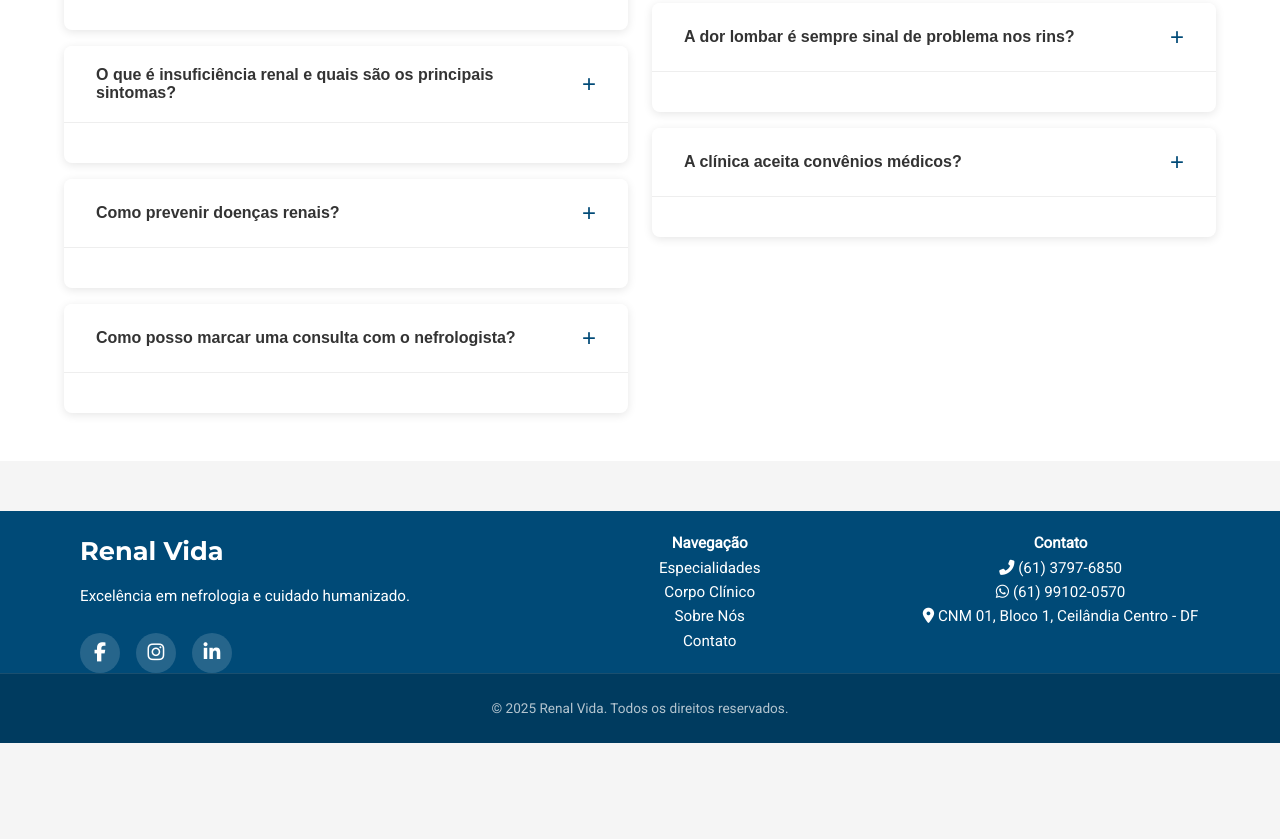
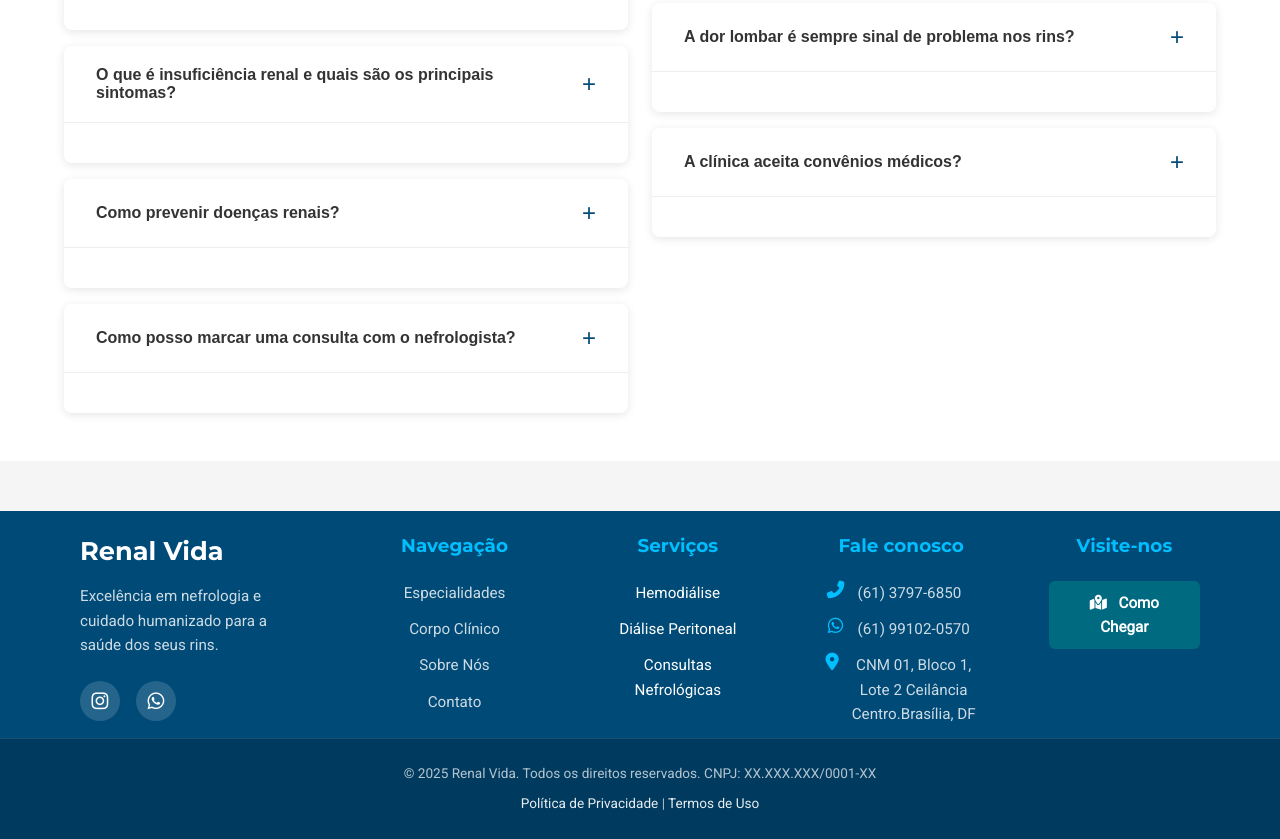
Before and after one commit to leonardodulci/Renalvida, a website: page public/especialidades.html in a window 1280 px wide. Shown: the part 3047-3886 px from the top of the page. Before the commit the page ends 3790 px from the top, so only its background shows below. Drawn offline with Linux system fonts and the light colour scheme.

Commit message:
update-final-2

```diff
--- a/public/especialidades.html
+++ b/public/especialidades.html
@@ -301,42 +301,68 @@
   <!-- Rodapé -->
   <footer class="rodape">
             <div class="container rodape__conteudo">
+
                 <div class="rodape__coluna rodape__coluna--logo">
-        <a href="index.html" class="logo rodape__logo">Renal Vida</a>
-        <p>Excelência em nefrologia e cuidado humanizado.</p>
+                    <a href="index.html" class="logo rodape__logo" aria-label="Página Inicial da Clínica Renal Vida">
+                        Renal Vida
+                    </a>
+                    <p class="rodape__descricao">Excelência em nefrologia e cuidado humanizado para a saúde dos seus
+                        rins.</p>
                     <div class="redes-sociais">
-          <a href="#"><i class="fab fa-facebook-f"></i></a>
-          <a href="#"><i class="fab fa-instagram"></i></a>
-          <a href="#"><i class="fab fa-linkedin-in"></i></a>
+                        <a href="https://www.instagram.com/clinicarenalvidanefro/?igsh=MWk4YTFvdmpvdHhtMw%3D%3D#" target="_blank" rel="noopener noreferrer"
+                            aria-label="Instagram da Renal Vida"><span class="fab fa-instagram"></span></a>
+                        <a href="https://wa.me/5561991020570" target="_blank" rel="noopener noreferrer"
+                            aria-label="WhatsApp da Renal Vida"><span class="fab fa-whatsapp"></span></a>
                     </div>
                 </div>
 
-      <div class="rodape__coluna">
-        <h4>Navegação</h4>
-        <ul>
-          <li><a href="especialidades.html">Especialidades</a></li>
-          <li><a href="corpo-clinico.html">Corpo Clínico</a></li>
-          <li><a href="quem-somos.html">Sobre Nós</a></li>
-          <li><a href="contato.html">Contato</a></li>
+                <div class="rodape__coluna rodape__coluna--links">
+                    <h4 class="rodape__titulo-coluna">Navegação</h4>
+                    <ul class="rodape__lista-links">
+                        <li><a href="#especialidades">Especialidades</a></li>
+                        <li><a href="#profissionais">Corpo Clínico</a></li>
+                        <li><a href="#sobre">Sobre Nós</a></li>
+                        <li><a href="#contato">Contato</a></li>
                     </ul>
                 </div>
 
-      <div class="rodape__coluna">
-        <h4>Contato</h4>
-        <ul>
-          <li><i class="fas fa-phone-alt"></i> (61) 3797-6850</li>
-          <li><i class="fab fa-whatsapp"></i> (61) 99102-0570</li>
-          <li><i class="fas fa-map-marker-alt"></i> CNM 01, Bloco 1, Ceilândia Centro - DF</li>
+                <div class="rodape__coluna rodape__coluna--servicos">
+                    <h4 class="rodape__titulo-coluna">Serviços</h4>
+                    <ul class="rodape__lista-links">
+                        <li>Hemodiálise</li>
+                        <li>Diálise Peritoneal</li>
+                        <li>Consultas Nefrológicas</li>
                     </ul>
                 </div>
+
+                <div class="rodape__coluna rodape__coluna--contato-rapido">
+                    <h4 class="rodape__titulo-coluna">Fale conosco</h4>
+                    <ul class="rodape__lista-contato">
+                        <li><span class="fas fa-phone-alt"></span> (61) 3797-6850</li>
+                        <li><span class="fab fa-whatsapp"></span> <a href="https://wa.me/seunumerowhatsapp"
+                                target="_blank" rel="noopener noreferrer"> (61) 99102-0570</a></li>
+                        <li><span class="fas fa-map-marker-alt"></span> CNM 01, Bloco 1, Lote 2 Ceilância
+                            Centro.Brasília, DF</li>
+                    </ul>
                 </div>
+                <div class="rodape__coluna rodape__coluna--mapa">
+                    <h4 class="rodape__titulo-coluna">Visite-nos</h4>
+                    <a href="https://www.google.com/maps/dir/?api=1&destination=St.+M+CNM+1+Clínica+De+Nefrologia+Renal+Vida,+Condomínio+do+Edificio+Luiz+Rocha+-+Ceilândia,+Brasília+-+DF,+72215-509"
+                        target="_blank" class="botao botao--mapa">
+                        <i class="fas fa-map-marked-alt"></i> Como Chegar
+
+                    </a>
+                </div>
+
+            </div>
+
             <div class="rodape__copyright">
                 <div class="container">
-        <p>&copy; 2025 Renal Vida. Todos os direitos reservados.</p>
+                    <p>&copy; 2025 Renal Vida. Todos os direitos reservados. CNPJ: XX.XXX.XXX/0001-XX</p>
+                    <p><a href="#">Política de Privacidade</a> | <a href="#">Termos de Uso</a></p>
                 </div>
             </div>
         </footer>
-
   <!-- Scripts -->
 
     <script type="module" src="script.js"></script>
```
Also changed, not shown: public/contato.html (+23 -12 lines), public/corpo-clinico.html (+23 -12 lines), public/index.html (+3 -3 lines), public/quem-somos.html (+23 -13 lines). Lines whose indentation alone changed are shown as unchanged.
